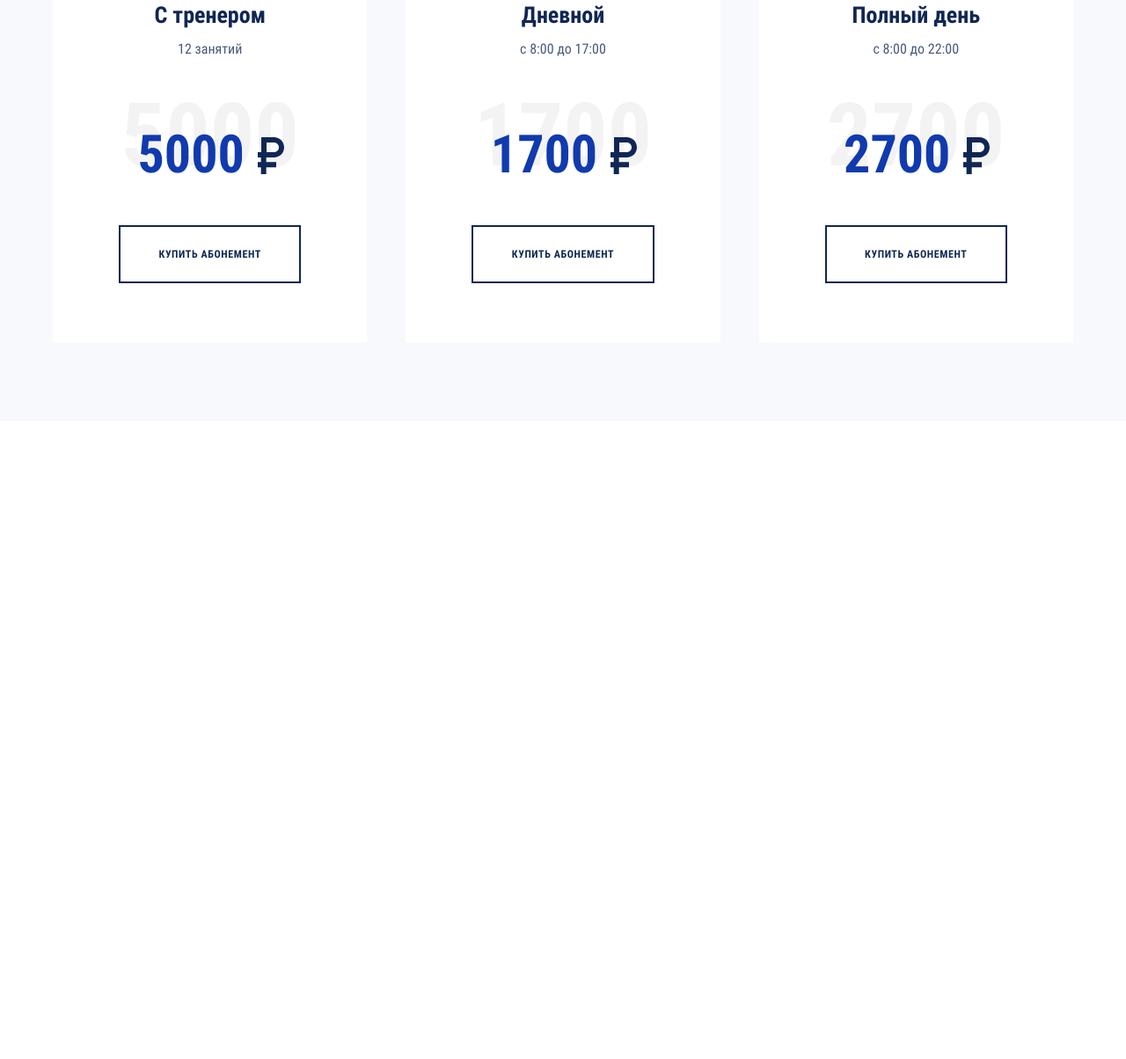
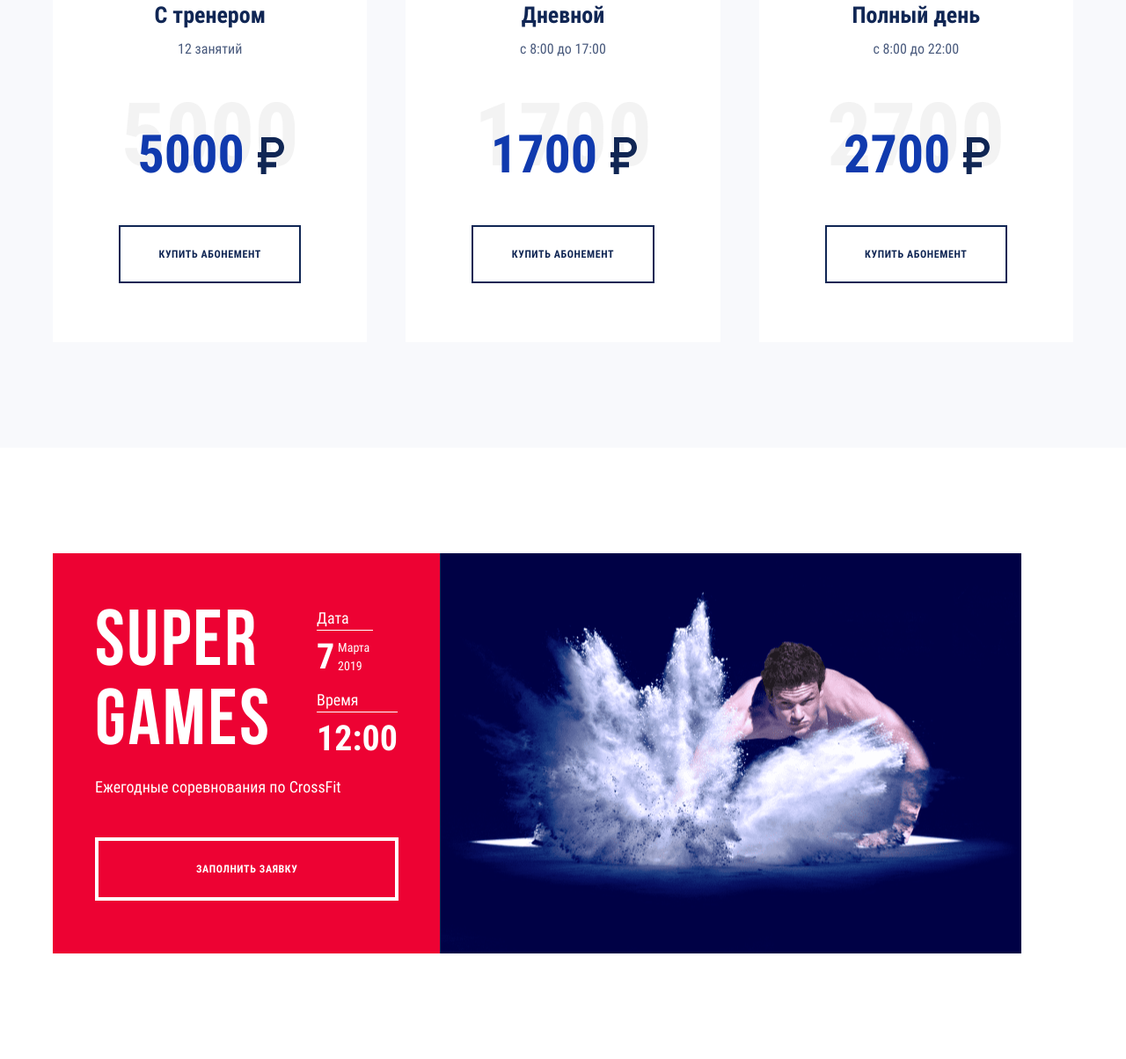
Before and after one commit to hulluahven/Fitness-Center, a website built with webpack: page source/index.html in a window 1280 px wide. Shown: the part 1756-2960 px from the top of the page at 88% size. Before the commit the page ends 2235 px from the top, so only its background shows below. Built offline with nearby package versions, Linux system fonts and the light colour scheme; files whose address does not match are found by name.

Commit message:
промо-блок

```diff
--- a/source/index.html
+++ b/source/index.html
@@ -182,7 +182,6 @@
                 </li>
               </ul>
             </div>
-            <!--  -->
             <div class="tabs__content" id="tab_2">
               <ul class="tabs__content-list">
                 <li class="tabs__content-item">
@@ -214,7 +213,6 @@
                 </li>
               </ul>
             </div>
-            <!--  -->
             <div class="tabs__content" id="tab_3">
               <ul class="tabs__content-list">
                 <li class="tabs__content-item">
@@ -246,8 +244,30 @@
                 </li>
               </ul>
             </div>
-            <!--  -->
             </div>
+          </div>
+        </section>
+        <section class="promotion">
+          <div class="promotion__wrapper">
+            <div class="promotion__info">
+              <div class="promotion__info-content">
+                <h3>Super games</h3>
+                <div class="promotion__dates">
+                  <div class="promotion__day">
+                    <b>Дата</b>
+                    <span>7</span>
+                    <span>Марта 2019</span>
+                  </div>
+                  <div class="promotion__time">
+                    <b>Время</b>
+                    <span>12:00</span>
+                  </div>
+                </div>
+              </div>
+              <p>Ежегодные соревнования по CrossFit</p>
+              <a class="promotion__link button" href="#">заполнить заявку</a>
+            </div>
+            <div class="promotion__poster"></div>
           </div>
         </section>
       </main>
--- a/source/js/main.js
+++ b/source/js/main.js
@@ -4,7 +4,7 @@ const gymVideo = document.querySelector('[data-video]');
 const gymLink = document.querySelector('[data-link]');
 const gymButton = document.querySelector('[data-button]');
 
-const Buttons = document.querySelectorAll('.tabs__nav-button"');
+const Buttons = document.querySelectorAll('.tabs__nav-button');
 const Tabs = document.querySelectorAll('.tabs__content');
 
 // ---------------------------------
@@ -42,19 +42,19 @@ window.addEventListener('DOMContentLoaded', () => {
 
   Buttons.forEach(function (item) {
     item.addEventListener('click', () => {
-      // console.log("dadad");
       let currentBtn = item;
       let tabId = currentBtn.getAttribute('data-tab');
       let currentTab = document.querySelector(tabId);
 
       if (!currentBtn.classList.contains('tabs__nav-button--active')) {
-        Buttons.forEach(function () {
+        Buttons.forEach(function (item) {
           item.classList.remove('tabs__nav-button--active');
         });
 
-        Tabs.forEach(function () {
+        Tabs.forEach(function (item) {
           item.classList.remove('tabs__content--active');
         });
+
         currentBtn.classList.add('tabs__nav-button--active');
         currentTab.classList.add('tabs__content--active');
       }
@@ -63,6 +63,7 @@ window.addEventListener('DOMContentLoaded', () => {
   });
 
   // document.querySelector.(".tabs__nav-button").click();
+
   // все скрипты должны быть в обработчике 'DOMContentLoaded', но не все в 'load'
   // в load следует добавить скрипты, не участвующие в работе первого экрана
   window.addEventListener('load', () => {
--- /dev/null
+++ b/source/sass/blocks/promotion.scss
@@ -0,0 +1,240 @@
+// .promotion {
+// }
+
+.promotion__wrapper {
+  max-width: 1160px;
+  margin: 0 auto;
+  display: flex;
+  flex-wrap: wrap;
+  padding: 120px 20px 120px;
+
+  @media (max-width: $vp-1199) {
+    padding: 100px 43px 100px;
+  }
+
+  @media (max-width: $vp-767) {
+    // flex-direction: column;
+    padding: 50px 15px 50px;
+  }
+}
+
+.promotion__info {
+  background-color: $torch-red;
+  // width: 500px;
+  // text-align: center;
+  padding: 60px 48px;
+  width: 344px;
+  /* text-align: center; */
+  // padding: 81px 78px;
+  // padding: 7% 7%;
+
+  @media (max-width: $vp-1199) {
+    width: 29%;
+    padding: 50px 48px;
+  }
+
+  @media (max-width: $vp-767) {
+    // padding: 0;
+    padding: 54px 37px;
+    width: 100%;
+  }
+}
+
+.promotion__info p {
+  font-family: "RobotoCondensedRegular", "Arial", sans-serif;
+  font-weight: 400;
+  font-style: normal;
+  font-size: 18px;
+  line-height: 27px;
+  color: $color-default-white;
+  margin: 0;
+  padding-bottom: 44px;
+
+  @media (max-width: $vp-1199) {
+    font-size: 12px;
+    line-height: 18px;
+    padding-bottom: 10px;
+  }
+
+  // @media (max-width: $vp-767) {
+  //   padding: 0;
+  //   width: 100%;
+  // }
+}
+
+.promotion__info-content {
+  display: flex;
+  padding-bottom: 11px;
+}
+
+.promotion__info-content h3 {
+  font-family: "BebasNeueBold", "Arial", sans-serif;
+  font-weight: 700;
+  font-size: 90px;
+  line-height: 90px;
+  letter-spacing: 0.03em;
+  color: $color-default-white;
+  margin: 0;
+
+  @media (max-width: $vp-1199) {
+    font-size: 52px;
+    line-height: 52px;
+    padding-right: 34px;
+  }
+
+  @media (max-width: $vp-767) {
+    // padding-right: 31px;
+    // padding-left: 7px;
+  }
+}
+
+.promotion__dates {
+  text-align: left;
+
+  @media (max-width: $vp-1199) {
+    padding-right: 35px;
+  }
+}
+
+.promotion__day {
+  display: grid;
+  grid-template-columns: repeat(2, min-content);
+  grid-template-areas:
+    "date date"
+    "number month";
+  align-items: center;
+  padding-bottom: 5px;
+}
+
+.promotion__day b {
+  font-family: "RobotoCondensedRegular", "Arial", sans-serif;
+  font-weight: 400;
+  font-style: normal;
+  font-size: 18px;
+  line-height: 27px;
+  color: $color-default-white;
+  margin: 0;
+  grid-area: date;
+  min-width: 64px;
+  border-bottom: 1px solid $color-default-white;
+
+  @media (max-width: $vp-1199) {
+    font-size: 12px;
+    line-height: 18px;
+    min-width: 42px;
+  }
+}
+
+.promotion__day span:nth-child(3n-1) {
+  font-family: "RobotoCondensedBold", "Arial", sans-serif;
+  font-weight: 700;
+  font-size: 40px;
+  line-height: 60px;
+  color: $color-default-white;
+  margin: 0;
+  grid-area: number;
+
+  @media (max-width: $vp-1199) {
+    font-size: 24px;
+    line-height: 36px;
+  }
+}
+
+.promotion__day span {
+  font-family: "RobotoCondensedRegular", "Arial", sans-serif;
+  font-weight: 400;
+  font-size: 14px;
+  line-height: 21px;
+  color: $color-default-white;
+  margin: 0;
+  grid-area: month;
+
+
+  @media (max-width: $vp-1199) {
+    font-size: 10px;
+    line-height: 15px;
+  }
+}
+
+.promotion__time {
+  text-align: left;
+  display: grid;
+}
+
+.promotion__time b {
+  font-family: "RobotoCondensedRegular", "Arial", sans-serif;
+  font-weight: 400;
+  font-style: normal;
+  font-size: 18px;
+  line-height: 27px;
+  color: $color-default-white;
+  margin: 0;
+  min-width: 88px;
+  border-bottom: 1px solid $color-default-white;
+
+
+  @media (max-width: $vp-1199) {
+    min-width: 56px;
+    font-size: 12px;
+    line-height: 18px;
+  }
+}
+
+.promotion__time span {
+  font-family: "RobotoCondensedBold", "Arial", sans-serif;
+  font-weight: 700;
+  font-size: 40px;
+  line-height: 60px;
+  color: $color-default-white;
+  margin: 0;
+
+  @media (max-width: $vp-1199) {
+    font-size: 24px;
+    line-height: 36px;
+  }
+}
+
+
+.promotion__link {
+  font-family: "RobotoCondensedBold", "Arial", sans-serif;
+  line-height: 14px;
+  padding: 25px 50px;
+  width: 69%;
+  border: 4px solid $color-default-white;
+  text-align: center;
+  letter-spacing: 0.05em;
+
+  @media (max-width: $vp-1199) {
+    width: 50%;
+    font-size: 10px;
+    line-height: 12px;
+    padding: 11px 47px;
+    border: 2px solid $color-default-white;
+  }
+}
+
+.promotion__poster {
+  // width: 55%;
+  width: 57%;
+  height: auto;
+  // height: 500px;
+  // background-color: $sapphire;
+  background: url("../../img/promo/athlet-desktop.png") no-repeat $sapphire;
+  // background-size: 93%;
+  background-position: center;
+
+  @media (max-width: $vp-1199) {
+    font-size: 24px;
+    line-height: 36px;
+    background: url("../../img/promo/athlet-tablet.png") no-repeat $sapphire center;
+    //  background-size: 100%;
+    background-size: cover;
+  }
+
+  @media (max-width: $vp-767) {
+    background: url("../../img/promo/athlet-mobile.png") no-repeat $sapphire;
+    background-size: 100%;
+    width: 100%;
+    height: 292px;
+  }
+}
--- a/source/sass/blocks/tickets.scss
+++ b/source/sass/blocks/tickets.scss
@@ -27,7 +27,7 @@
 .tickets__wrapper {
   max-width: 1160px;
   margin: 0 auto;
-  padding: 119px 20px 30px;
+  padding: 119px 20px 60px;
   position: relative;
   z-index: 2;
 
--- a/source/sass/style.scss
+++ b/source/sass/style.scss
@@ -27,6 +27,7 @@
 @import "blocks/video";
 @import "blocks/tickets";
 @import "blocks/tabs";
+@import "blocks/promotion";
 @import "blocks/footer";
 
 // ---------------------------------
```
Also changed, not shown: build/css/style.css, build/css/style.min.css, build/index.html, build/js/main.min.js, 2 other files.
